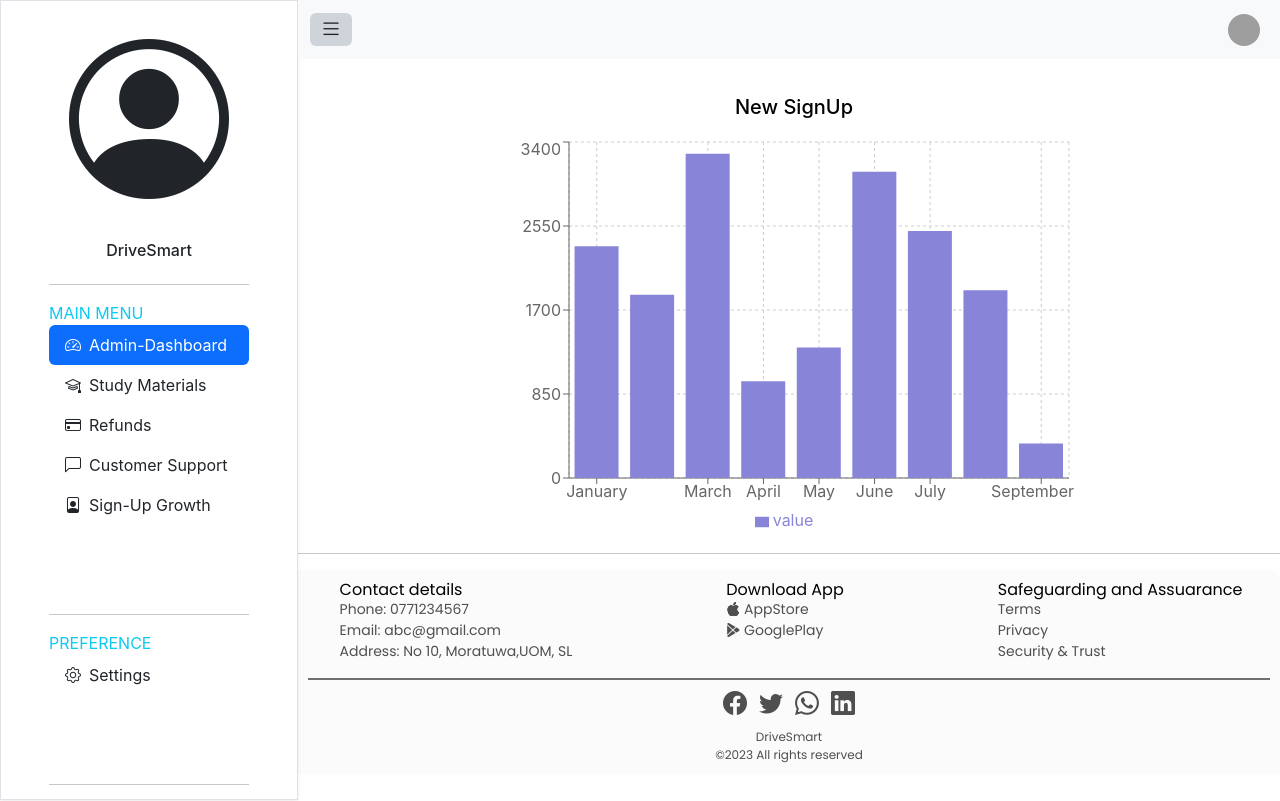
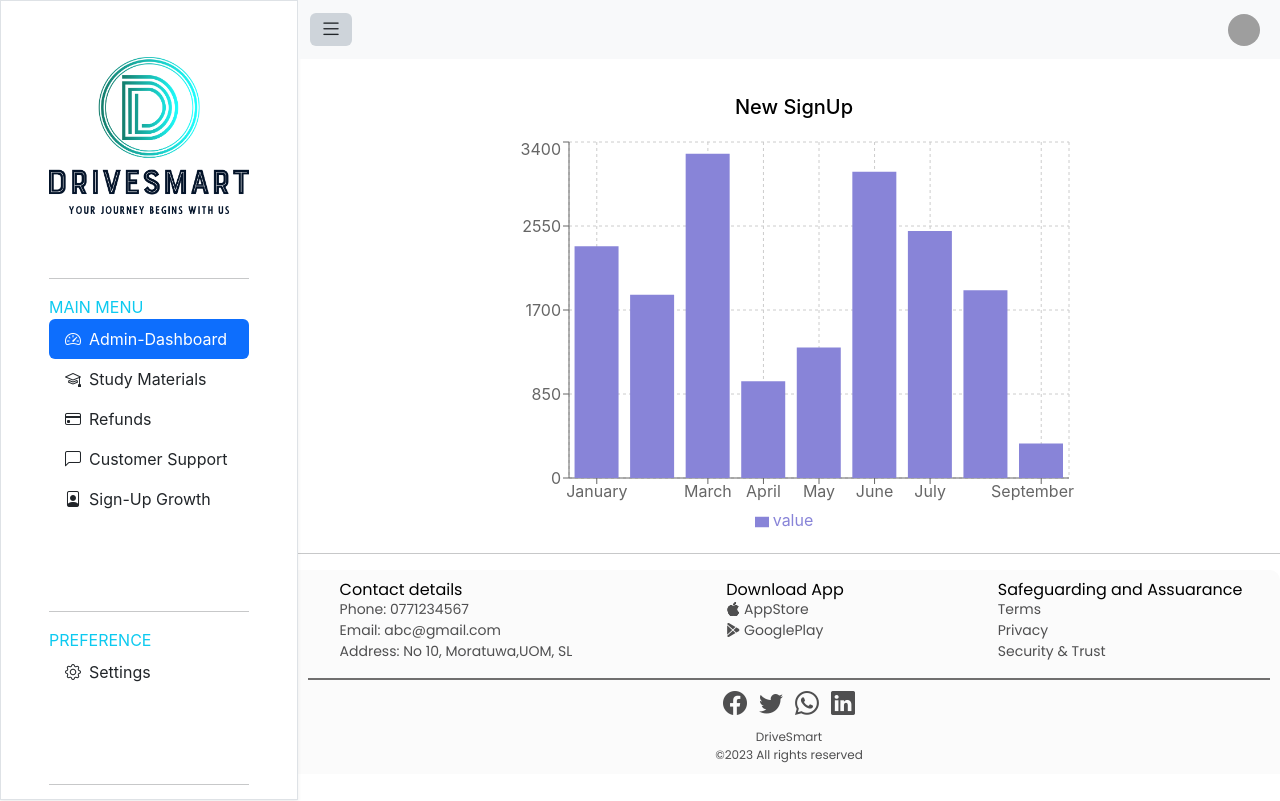
Before and after one commit to OshnMdw/DriveSmart-Admin, a React (Create React App) app: page /reports in a window 1280 px wide. Built offline with nearby package versions, Linux system fonts and the light colour scheme; grey boxes are pictures that could not be loaded.

Commit message:
Icon added

```diff
--- a/src/components/OffCanvasNavComponent.js
+++ b/src/components/OffCanvasNavComponent.js
@@ -1,31 +1,19 @@
 import React, { useEffect, useState } from "react";
-import Profile from "../assets/images/profile-sample.png";
 import { useDeviceWidth } from "../context/DeviceWidthContext";
 import { Link } from "react-router-dom";
+import icon from '../assets/images/icon.png'
 
 function OffCanvasNavComponent({ collapsed }) {
   const isSmall = useDeviceWidth();
 
   return (
-    <div
-      style={{
-        width: isSmall
-          ? `${collapsed ? "100%" : "0"}`
-          : `${collapsed ? 200 : 0}px`,
-        overflowX: "hidden",
-        transition: `width ${isSmall ? "100ms" : "200ms"} linear`,
-      }}
-      className="d-flex  flex-column flex-shrink-0 vh-100 m-0"
-    >
-      <div className="">
-        <a
-          href="/"
-          className=" text-center d-flex align-items-center mb-3 mb-md-0 me-md-auto text-dark text-decoration-none"
-        >
-          <i style={{ fontSize: "10em" }} class="bi w-100  bi-person-circle" />
-        </a>
-      </div>
-      <h6 className=" text-center">DriveSmart</h6>
+    <div style={{width:isSmall ? `${collapsed? '100%': '0'}` : `${collapsed? 200: 0}px`, overflowX:'hidden', transition: `width ${isSmall? '100ms' :'200ms'} linear`}}  className="d-flex  flex-column flex-shrink-0 vh-100 m-0">
+    <div className=''>
+      <Link to="/" className=" pt-2 text-center d-flex align-items-center  my-5 me-md-auto text-dark text-decoration-none">
+        {/* <i style={{fontSize:"10em"}} class="bi w-100  bi-person-circle"/> */}
+        <img src={icon}  width="200px"/>
+      </Link>
+    </div>
       <hr />
       <ul className="nav nav-pills flex-column mb-auto">
         <span className=" text-info">MAIN MENU</span>
@@ -74,7 +62,7 @@ function OffCanvasNavComponent({ collapsed }) {
       </ul>
       <hr />
     </div>
-  );
+  )
 }
 
 export default OffCanvasNavComponent;
```
Also changed, not shown: src/assets/images/icon.png (added).
